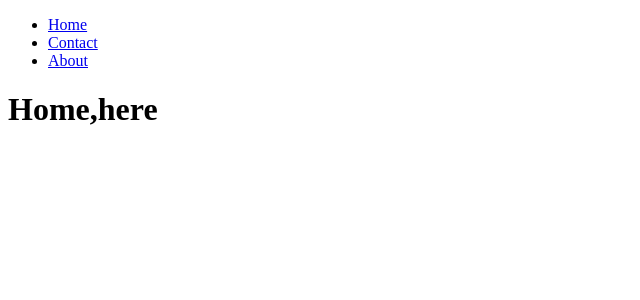
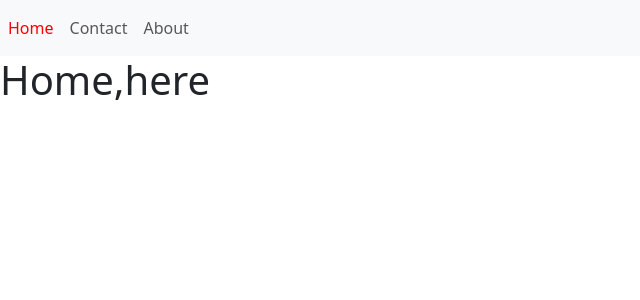
Before and after one commit to shashitst/reactjs, a React (Create React App) app: page / in a window 1280 px wide. Shown: the top 300 px of the page, without its empty margins (0-640 px from the left). Built offline with nearby package versions, Linux system fonts and the light colour scheme.

Commit message:
adding bootstrap

```diff
--- a/package.json
+++ b/package.json
@@ -6,6 +6,7 @@
     "@testing-library/jest-dom": "^5.17.0",
     "@testing-library/react": "^13.4.0",
     "@testing-library/user-event": "^13.5.0",
+    "bootstrap": "^5.3.2",
     "react": "^18.2.0",
     "react-dom": "^18.2.0",
     "react-scripts": "5.0.1",
--- a/src/App.css
+++ b/src/App.css
@@ -36,3 +36,6 @@
     transform: rotate(360deg);
   }
 }
+.nav-active{
+  color: red;
+}
--- a/src/App.js
+++ b/src/App.js
@@ -1,5 +1,6 @@
 import logo from './logo.svg';
 import './App.css';
+
 
 function App() {
   return (
--- /dev/null
+++ b/src/components/NavBar.js
@@ -0,0 +1,28 @@
+import { Link } from "react-router-dom";
+
+
+export const Nav = ()=> {
+  return (
+
+<nav class="navbar navbar-expand-lg navbar-light bg-light">
+
+
+
+  <div class="collapse navbar-collapse" id="navbarSupportedContent">
+    <ul class="navbar-nav mr-auto">
+      <li class="nav-item active">
+      <Link class="nav-link nav-active"  to="/Home">Home</Link>
+      </li>
+      <li class="nav-item">
+      <Link class="nav-link" to="/contact">Contact</Link>
+      </li>
+
+      <li class="nav-item">
+        <Link class="nav-link" to="/about">About</Link>
+      </li>
+    </ul>
+
+  </div>
+</nav>
+  )
+  }
--- a/src/index.js
+++ b/src/index.js
@@ -3,6 +3,9 @@ import ReactDOM from 'react-dom/client';
 
 import { BrowserRouter } from "react-router-dom";
 import AppRoutes from './AppRoutes';
+import 'bootstrap/dist/css/bootstrap.css';
+import './App.css';
+
 
 
 
@@ -10,6 +13,7 @@ import AppRoutes from './AppRoutes';
 export default function App() {
   return (
     <BrowserRouter>
+
       <AppRoutes />
     </BrowserRouter>
   );
--- a/src/pages/layout.js
+++ b/src/pages/layout.js
@@ -1,21 +1,11 @@
 import { Outlet, Link } from "react-router-dom";
+
+import {Nav} from '../components/NavBar';
 
 const Layout = () => {
   return (
     <>
-      <nav>
-        <ul>
-          <li>
-            <Link to="/Home">Home</Link>
-          </li>
-          <li>
-            <Link to="/contact">Contact</Link>
-          </li>
-          <li>
-            <Link to="/about">About</Link>
-          </li>
-        </ul>
-      </nav>
+     <Nav />
 
       <Outlet />
     </>
```
Also changed, not shown: 1 other file (tests, documents, lock files or other folders).
